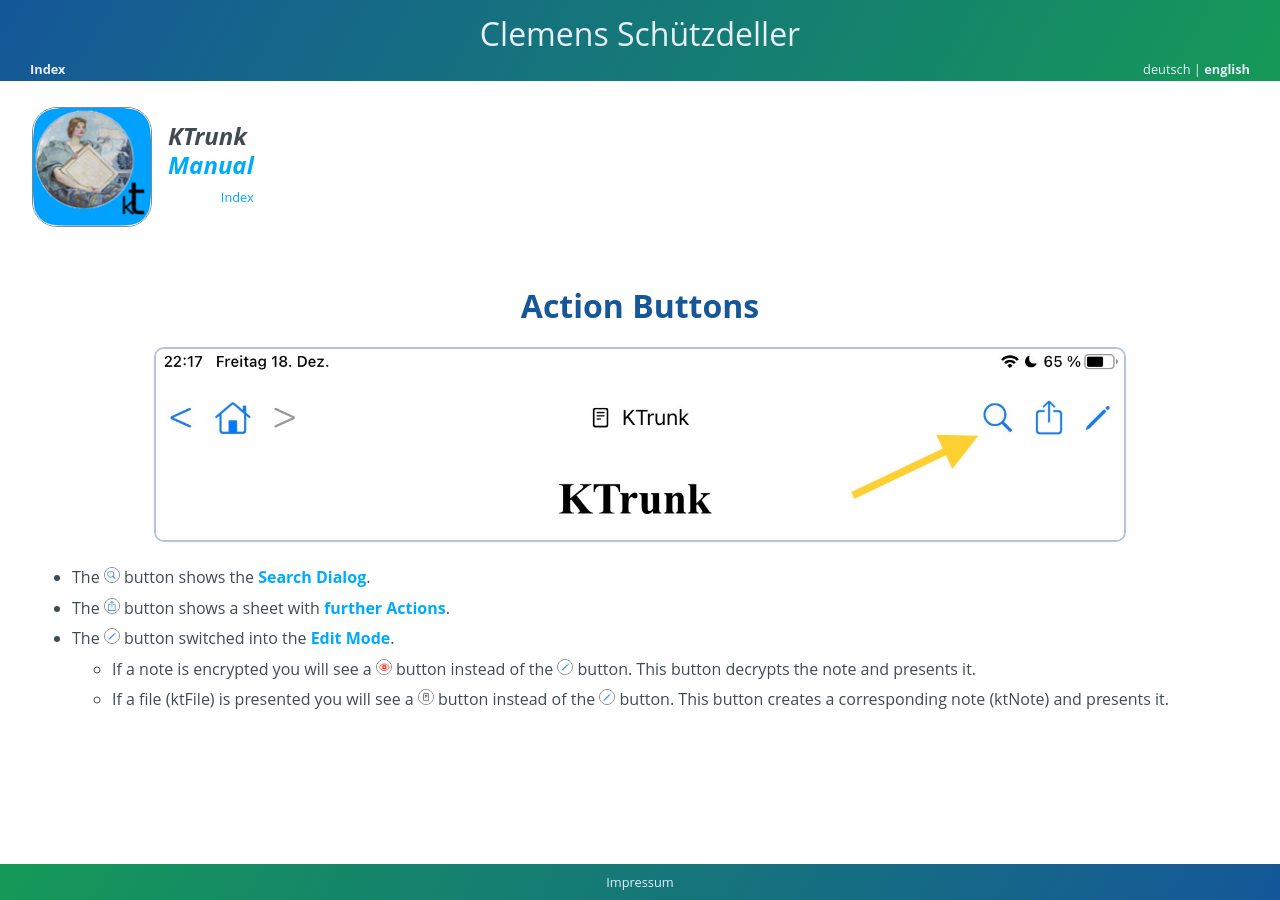
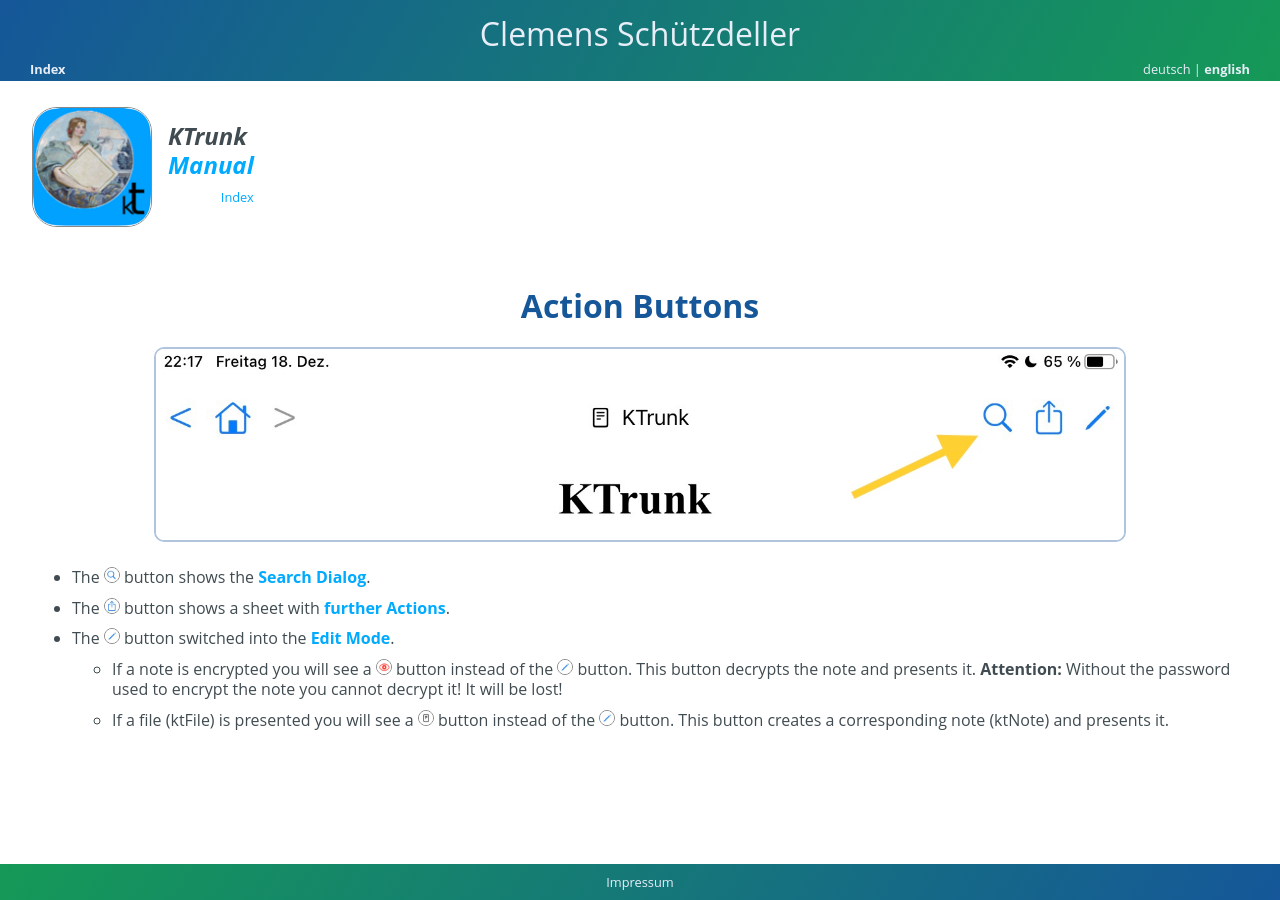
Before and after one commit to cs-LA/home, a Jekyll site: the page built from KTrunk/Manual/ActionButtons.md, in a window 1280 px wide. Built offline with Jekyll 4.4.1, drawn with Linux system fonts in a browser that asks for light colours; our own code applies the rules of GitHub Pages for plain Markdown files.

Commit message:
Update ActionButtons.md

```diff
--- a/KTrunk/Manual/ActionButtons.md
+++ b/KTrunk/Manual/ActionButtons.md
@@ -33,8 +33,8 @@
   </li>
   <ul>
      <li>
-        <span class="en">If a note is encrypted you will see a <img src="buttons/eyeDecrypt.jpg" class="appButton"> button instead of the <img src="buttons/edit.jpg" class="appButton"> button. This button decrypts the note and presents it.</span>
-         <span class="de">Wenn eine Notiz verschlüsselt ist, ist statt der <img src="buttons/edit.jpg" class="appButton"> Schaltfläche eine <img src="buttons/eyeDecrypt.jpg" class="appButton"> Schaltfläche zu sehen. Mit dieser Schaltfläche wird die Notiz entschlüsselt und angezeigt.</span>
+        <span class="en">If a note is encrypted you will see a <img src="buttons/eyeDecrypt.jpg" class="appButton"> button instead of the <img src="buttons/edit.jpg" class="appButton"> button. This button decrypts the note and presents it. <b>Attention:</b> Without the password used to encrypt the note you cannot decrypt it! It will be lost!</span>
+         <span class="de">Wenn eine Notiz verschlüsselt ist, ist statt der <img src="buttons/edit.jpg" class="appButton"> Schaltfläche eine <img src="buttons/eyeDecrypt.jpg" class="appButton"> Schaltfläche zu sehen. Mit dieser Schaltfläche wird die Notiz entschlüsselt und angezeigt. <b>Achtung:</b> Ohne das zur Verschlüsselung benutzte Passwort kann die Notiz nicht entschlüsselt werden! Sie ist dann verloren!</span>
     </li>
      <li>
         <span class="en">If a file (ktFile) is presented you will see a <img src="buttons/note.jpg" class="appButton"> button instead of the <img src="buttons/edit.jpg" class="appButton"> button. This button creates a corresponding note (ktNote) and presents it.</span>
```
